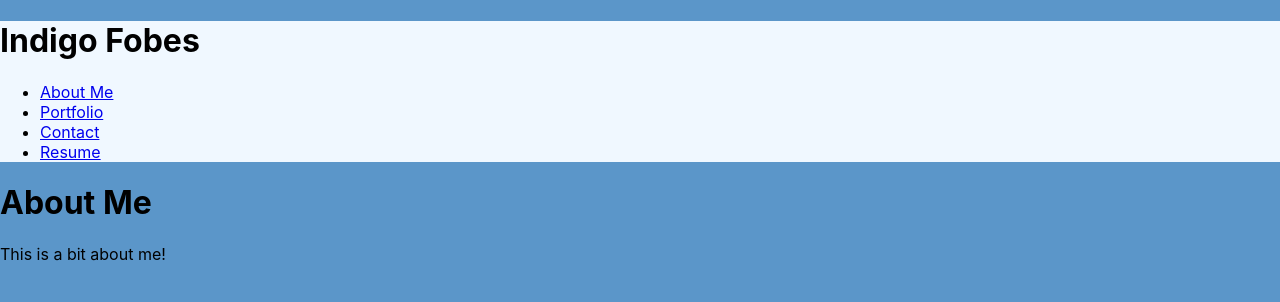
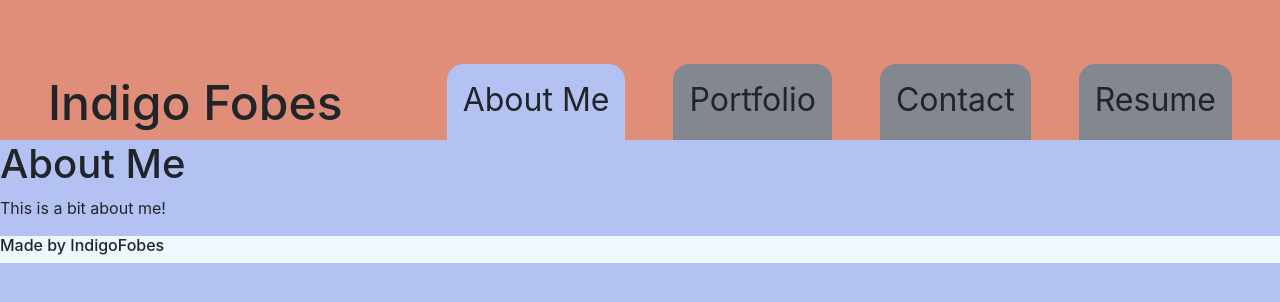
Before and after one commit to IndigoFobes/indigo-react-portfolio, a React (Create React App) app: page / in a window 1280 px wide. Shown: the top 302 px of the page. Built offline with nearby package versions, Linux system fonts and the light colour scheme.

Commit message:
Started on design. still going to need to actually put in my info, like my projects and resume and photo. I tried to work with bootstrap, but struggled. Maybe I can figure that out to use for the individual pages.

```diff
--- a/package.json
+++ b/package.json
@@ -7,7 +7,9 @@
     "@testing-library/jest-dom": "^5.16.5",
     "@testing-library/react": "^11.1.0",
     "@testing-library/user-event": "^13.5.0",
+    "bootstrap": "^5.2.3",
     "react": "^17.0.2",
+    "react-bootstrap": "^2.6.0",
     "react-dom": "^17.0.2",
     "react-scripts": "5.0.1",
     "web-vitals": "^2.1.4"
--- a/src/App.css
+++ b/src/App.css
@@ -1,7 +1,55 @@
 body {
-  background-color: rgb(91, 150, 201);
+  background-color: #B3C2F2;
+
 }
 
 header {
+  display: flex;
+  background-color: #E08D79;
+  justify-content: space-between;
+}
+
+.indigo {
+  display: flex;
+  align-self: flex-end;
+  margin-left: 3rem;
+  font-size: 3rem;
+}
+
+nav {
+  display: flex;
+  justify-content: flex-end;
+  flex-direction: row;
+}
+
+ul.nav-list {
+  list-style-type: none;
+  display: flex;
+  align-items: flex-end;
+  justify-content: space-between;
+  margin-bottom: 0;
+}
+
+li.nav-item {
+  display: flex;
+  background-color: #838790;
+  margin-top: 4rem;
+  margin-right: 3rem;
+  border-radius: 1rem 1rem 0 0;
+}
+
+.nav-link {
+  padding: .75rem 1rem 1rem 1rem;
+  font-size: 2rem;
+  border-radius: 1rem 1rem 0 0;
+}
+
+.active {
+  background-color: #B3C2F2;
+}
+
+footer {
   background-color: aliceblue;
+  display: flex;
+  align-self: flex-end;
 }
--- a/src/components/Footer.js
+++ b/src/components/Footer.js
@@ -0,0 +1,9 @@
+import React from 'react';
+
+export default function Footer () {
+    return (
+        <footer>
+            <h6>Made by IndigoFobes</h6>
+        </footer>
+    )
+}
--- a/src/components/Header.js
+++ b/src/components/Header.js
@@ -6,7 +6,7 @@ export default function Header ({currentPage, handlePageChange}) {
 
     return (
         <header>
-            <h1>Indigo Fobes</h1>
+            <h1 className='indigo'>Indigo Fobes</h1>
             < Navigation currentPage={currentPage} handlePageChange={handlePageChange} />
         </header>
     )
--- a/src/components/Navigation.js
+++ b/src/components/Navigation.js
@@ -3,29 +3,30 @@ import React from 'react';
 // pull in the props from PortfolioContainer function to use in navigation tabs
 function Navigation({currentPage, handlePageChange}) {
     return (
-        <ul>
-            <li>
+        <nav>
+            <ul className='nav-list'>
+                <li className='nav-item'>
                     <a
                     href="#aboutMe"
                     onClick={() => handlePageChange('AboutMe')}
                     className={currentPage === "AboutMe" ? 'nav-link active' : 'nav-link'}
                     > About Me</a>
                 </li>
-            <li>
+                <li className='nav-item'>
                     <a
                     href="#portfolio"
                     onClick={() => handlePageChange('Portfolio')}
                     className={currentPage === "Portfolio" ? 'nav-link active' : 'nav-link'}
                     > Portfolio</a>
                 </li>
-            <li>
+                <li className='nav-item'>
                     <a
                     href="#contact"
                     onClick={() => handlePageChange('Contact')}
                     className={currentPage === "Contact" ? 'nav-link active' : 'nav-link'}
                     > Contact</a>
                 </li>
-            <li>
+                <li className='nav-item'>
                     <a
                     href="#resume"
                     onClick={() => handlePageChange('Resume')}
@@ -33,6 +34,7 @@ function Navigation({currentPage, handlePageChange}) {
                     > Resume</a>
                 </li>
             </ul>
+        </nav>
     )
 }
 
--- a/src/components/PortfolioContainer.js
+++ b/src/components/PortfolioContainer.js
@@ -29,9 +29,11 @@ export default function PortfolioContainer() {
     // return navigation tabs with the appropriate props to change the page
     return (
         <div>
-            <Header currentPage={currentPage} handlePageChange={handlePageChange}/>
-            {renderPage()}
-        {/* <Footer /> */}
+            <main>
+                <Header currentPage={currentPage} handlePageChange={handlePageChange}/>
+                {renderPage()}
+            </main>
+            <Footer />
         </div>
     )
 }
--- a/src/index.js
+++ b/src/index.js
@@ -1,8 +1,10 @@
 import React from 'react';
 import ReactDOM from 'react-dom';
+import 'bootstrap/dist/css/bootstrap.min.css';
 import './index.css';
 import App from './App';
 import reportWebVitals from './reportWebVitals';
+
 
 ReactDOM.render(<App />, document.getElementById('root'));
 
```
Also changed, not shown: 1 other file (tests, documents, lock files or other folders). Lines whose indentation alone changed are shown as unchanged.
